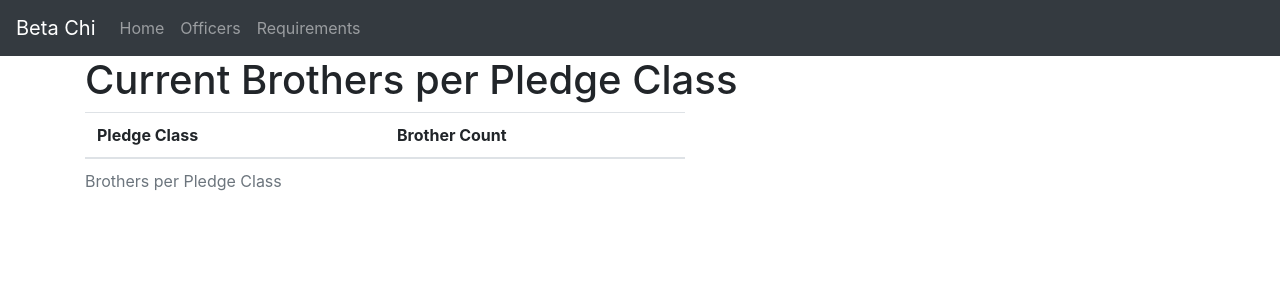
After one commit to jprechac/akpsi_betachi, a Django app: page /officer/pledge-classes in a window 1280 px wide. The commit adds this page. Shown: the top 300 px of the page. Run offline with Django 3.2, Linux system fonts and the light colour scheme; the visitor is signed in with stand-in values (Sample User, id 1); lists and menus that the app fills with data are empty; parts of the project's set-up code (start-up, migrations or seed data) failed here and were passed over; some libraries are stand-ins or nearby versions.

Commit message:
add pledge class table page

```diff
--- a/akpsi_core/templates/akpsi_core/officers/majors.html
+++ b/akpsi_core/templates/akpsi_core/officers/majors.html
@@ -11,7 +11,7 @@ Majors & Colleges
     <div class="row">
         <div class="col-lg">
             <h2 id="majors">Beta Chi Majors</h2>
-            <table class="table table-striped table-hover table-responsive-xl" style="max-width: 600px;">
+            <table class="table table-striped table-hover" style="max-width: 600px;">
                 <caption>Current Majors in Beta Chi</caption>
                 <thead class="thead-dark">
                     <tr>
@@ -32,7 +32,7 @@ Majors & Colleges
         </div>
         <div class="col-lg">
             <h2 id="colleges">Beta Chi Colleges</h2>
-            <table class="table table-striped table-hover table-responsive-xl" style="max-width: 600px;">
+            <table class="table table-striped table-hover" style="max-width: 600px;">
                 <caption>Current Senior Colleges in Beta Chi</caption>
                 <thead class="thead-dark">
                     <tr>
--- a/akpsi_core/templates/akpsi_core/officers/officer_home.html
+++ b/akpsi_core/templates/akpsi_core/officers/officer_home.html
@@ -22,6 +22,9 @@ Officer Home
         <div class="col-md">
             <h2 class="o-header">Aggregated Information</h2>
             <ul>
+                <h5>Semester Information</h5>
+                <li><a href="{% url 'pledge_classes' %}">Pledge Classes</a></li>
+                <h5>Academic Information</h5>
                 <li><a href="{% url 'majors' %}">Major & Senior College Counts</a></li>
             </ul>
         </div>
--- /dev/null
+++ b/akpsi_core/templates/akpsi_core/officers/pledge_classes.html
@@ -0,0 +1,33 @@
+{% extends 'akpsi_core/base.html' %}
+{% load static %}
+
+{% block title %}
+Pledge Classes
+{% endblock title %}
+
+{% block content %}
+<div class='container'>
+    <h1>Current Brothers per Pledge Class</h1>
+    <div class='row'>
+        <div class="col-lg">
+            <table class="table table-striped table-hover" style="max-width: 600px;">
+                <caption>Brothers per Pledge Class</caption>
+                <thead>
+                    <tr>
+                        <th scope="col" style="width: 50%;">Pledge Class</th>
+                        <th scope="col" style="width: 50%;">Brother Count</th>
+                    </tr>
+                </thead>
+                <tbody>
+                    {% for key, value in class_count.items %}
+                    <tr>
+                        <td>{{ key }}</td>
+                        <td>{{ value }}</td>
+                    </tr>
+                    {% endfor %}
+                </tbody>
+            </table>
+        </div>
+    </div>
+</div>
+{% endblock content %}
--- a/akpsi_core/urls.py
+++ b/akpsi_core/urls.py
@@ -8,5 +8,6 @@ urlpatterns = [
     re_path(r'^officer/current_roster$', views.currentRoster, name='current_roster'),
     re_path(r'^officer/alumni_roster$', views.alumniRoster, name='alumni_roster'),
     re_path(r'^officer/majors$', views.majors, name="majors"),
+    re_path(r'^officer/pledge-classes$', views.pledge_classes, name="pledge_classes"),
     re_path(r'^(?P<pk>[A-Za-z0-9]{8})$', views.bro_details, name="bro_details"),
 ]
--- a/akpsi_core/views.py
+++ b/akpsi_core/views.py
@@ -77,6 +77,9 @@ def bro_details(request, pk):
     return render(request, template, context)
 
 def majors(request):
+    if not request.user.is_staff:
+        return HttpResponseForbidden()
+
     template = 'akpsi_core/officers/majors.html'
     context = {
         'major_counts': [],
@@ -115,3 +118,29 @@ def majors(request):
         context['college_counts'].append((col, count))
 
     return render(request, template, context)
+
+def pledge_classes(request):
+    if not request.user.is_staff:
+        return HttpResponseForbidden()
+
+    template = "akpsi_core/officers/pledge_classes.html"
+    context = {
+        'class_count': {}
+    }
+
+    pledge_classes = MemberBetaChiActives.values('pledge_semester')
+    pledge_classes = [i['pledge_semester'] for i in pledge_classes]
+
+    unique_classes = []
+    for i in pledge_classes:
+        if i not in unique_classes:
+            unique_classes.append(i)
+
+    for clas in unique_classes:
+        count = 0
+        for i in pledge_classes:
+            if i == clas:
+                count += 1
+        context['class_count'].update({clas: count})
+
+    return render(request, template, context)
```
